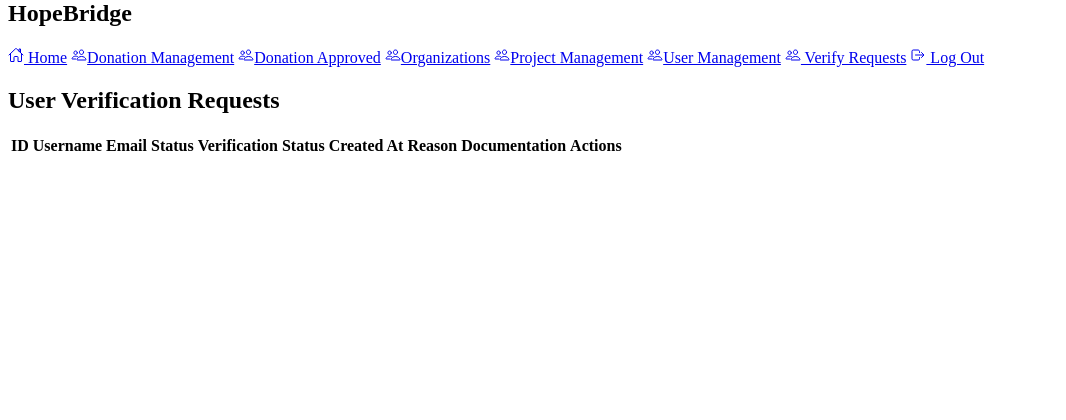
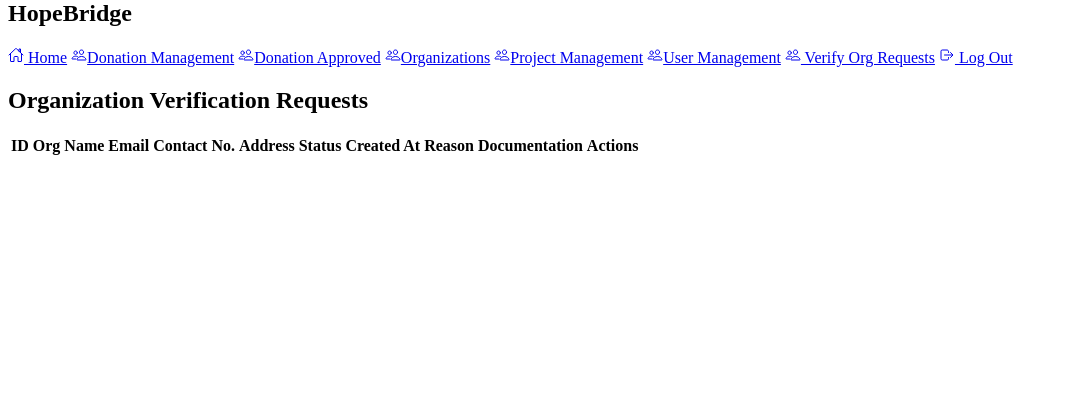
Before and after one commit to davidmanaloto/HopeBridge, a PHP site: page /verify_management.php in a window 1280 px wide. Shown: the part 332-752 px from the top of the page, without its empty margins (0-1066 px from the left). Run offline with PHP 8.4, Linux system fonts and the light colour scheme; a user stored in the database is signed in; lists and menus that the app fills with data are empty.

Commit message:
committed

```diff
--- a/php/admin_dashboard.php
+++ b/php/admin_dashboard.php
@@ -60,7 +60,7 @@ if (!$result) {
             <a href="org_management.php" class="nav-link donation-management"><ion-icon name="people-outline"></ion-icon>Organizations</a>
             <a href="project_view.php" class="nav-link donation-management"><ion-icon name="people-outline"></ion-icon>Project Management</a>
             <a href="user_management.php" class="nav-link user-management"><ion-icon name="people-outline"></ion-icon>User Management</a>
-            <a href="verify_management.php" class="nav-link user-management"><ion-icon name="people-outline"></ion-icon> Verify Requests</a>
+            <a href="verify_management.php" class="nav-link user-management"><ion-icon name="people-outline"></ion-icon> Verify Org Requests</a>
             <a href="admin_logout.php" class="nav-link logout"><ion-icon name="log-out-outline"></ion-icon> Log Out</a>
         </div>
     </nav>
--- a/php/donation_action.php
+++ b/php/donation_action.php
@@ -4,10 +4,11 @@ require 'db_connection.php';
 $action = $_GET['action'] ?? '';
 
 if ($action == 'get_donations') {
-    $query = "SELECT d.id, u.username AS donor_name, o.name AS organization_name, d.amount, d.status, d.receipt_path, d.date_created
+    $query = "SELECT d.id, u.username AS donor_name, o.name AS organization_name, COALESCE(p.project_name,'Direct Donation') AS project_name, d.amount, d.status, d.receipt_path, d.date_created
               FROM donations d
               JOIN user_table u ON d.user_id = u.id
               JOIN organizations o ON d.organization_id = o.id
+              LEFT JOIN projects p on d.project_id = p.project_id
               WHERE d.status = 'Pending'
               ORDER BY d.date_created DESC";
 
--- a/php/donation_approved.php
+++ b/php/donation_approved.php
@@ -53,7 +53,7 @@ $result = $conn->query($query);
             <a href="org_management.php" class="nav-link donation-management"><ion-icon name="people-outline"></ion-icon>Organizations</a>
             <a href="project_view.php" class="nav-link donation-management"><ion-icon name="people-outline"></ion-icon>Project Management</a>
             <a href="user_management.php" class="nav-link user-management"><ion-icon name="people-outline"></ion-icon>User Management</a>
-            <a href="verify_management.php" class="nav-link user-management"><ion-icon name="people-outline"></ion-icon> Verify Requests</a>
+            <a href="verify_management.php" class="nav-link user-management"><ion-icon name="people-outline"></ion-icon> Verify Org Requests</a>
             <a href="admin_logout.php" class="nav-link logout"><ion-icon name="log-out-outline"></ion-icon> Log Out</a>
         </div>
     </nav>
--- a/php/donation_management.php
+++ b/php/donation_management.php
@@ -43,7 +43,7 @@ if ($_SESSION['role'] !== 'Admin') {
             <a href="org_management.php" class="nav-link donation-management"><ion-icon name="people-outline"></ion-icon>Organizations</a>
             <a href="project_view.php" class="nav-link donation-management"><ion-icon name="people-outline"></ion-icon>Project Management</a>
             <a href="user_management.php" class="nav-link user-management"><ion-icon name="people-outline"></ion-icon>User Management</a>
-            <a href="verify_management.php" class="nav-link user-management"><ion-icon name="people-outline"></ion-icon> Verify Requests</a>
+            <a href="verify_management.php" class="nav-link user-management"><ion-icon name="people-outline"></ion-icon> Verify Org Requests</a>
             <a href="admin_logout.php" class="nav-link logout"><ion-icon name="log-out-outline"></ion-icon> Log Out</a>
         </div>
     </nav>
@@ -61,6 +61,7 @@ if ($_SESSION['role'] !== 'Admin') {
             <tr>
                 <th>ID</th>
                 <th>Donor Name</th>
+                <th>Project Name</th> <!--Added-->
                 <th>Organization Name</th>
                 <th>Amount</th>
                 <th>Receipt</th>
@@ -70,7 +71,7 @@ if ($_SESSION['role'] !== 'Admin') {
             </tr>
         </thead>
         <tbody id="donationTableBody">
-            <tr><td colspan="8" style="text-align: center;">Loading donations...</td></tr>
+            <tr><td colspan="9" style="text-align: center;">Loading donations...</td></tr>
         </tbody>
     </table>
 
--- a/php/org_management.php
+++ b/php/org_management.php
@@ -37,7 +37,7 @@ if (!isset($_SESSION['username']) || $_SESSION['role'] !== 'Admin') {
             <a href="org_management.php" class="nav-link donation-management"><ion-icon name="people-outline"></ion-icon>Organizations</a>
             <a href="project_view.php" class="nav-link donation-management"><ion-icon name="people-outline"></ion-icon>Project Management</a>
             <a href="user_management.php" class="nav-link user-management"><ion-icon name="people-outline"></ion-icon>User Management</a>
-            <a href="verify_management.php" class="nav-link user-management"><ion-icon name="people-outline"></ion-icon> Verify Requests</a>
+            <a href="verify_management.php" class="nav-link user-management"><ion-icon name="people-outline"></ion-icon> Verify Org Requests</a>
             <a href="admin_logout.php" class="nav-link logout"><ion-icon name="log-out-outline"></ion-icon> Log Out</a>
         </div>
     </nav>
--- a/php/project_view.php
+++ b/php/project_view.php
@@ -29,7 +29,7 @@
                 <a href="org_management.php" class="nav-link donation-management"><ion-icon name="people-outline"></ion-icon>Organizations</a>
                 <a href="project_view.php" class="nav-link donation-management"><ion-icon name="people-outline"></ion-icon>Project Management</a>
                 <a href="user_management.php" class="nav-link user-management"><ion-icon name="people-outline"></ion-icon>User Management</a>
-                <a href="verify_management.php" class="nav-link user-management"><ion-icon name="people-outline"></ion-icon> Verify Requests</a>
+                <a href="verify_management.php" class="nav-link user-management"><ion-icon name="people-outline"></ion-icon> Verify Org Requests</a>
                 <a href="admin_logout.php" class="nav-link logout"><ion-icon name="log-out-outline"></ion-icon> Log Out</a>
             </div>
         </nav>
--- a/php/user_management.php
+++ b/php/user_management.php
@@ -92,7 +92,7 @@ if (isset($_GET['action'])) {
             <a href="org_management.php" class="nav-link donation-management"><ion-icon name="people-outline"></ion-icon>Organizations</a>
             <a href="project_view.php" class="nav-link donation-management"><ion-icon name="people-outline"></ion-icon>Project Management</a>
             <a href="user_management.php" class="nav-link user-management"><ion-icon name="people-outline"></ion-icon>User Management</a>
-            <a href="verify_management.php" class="nav-link user-management"><ion-icon name="people-outline"></ion-icon> Verify Requests</a>
+            <a href="verify_management.php" class="nav-link user-management"><ion-icon name="people-outline"></ion-icon> Verify Org Requests</a>
             <a href="admin_logout.php" class="nav-link logout"><ion-icon name="log-out-outline"></ion-icon> Log Out</a>
         </div>
     </nav>
--- a/php/verify_management.php
+++ b/php/verify_management.php
@@ -19,21 +19,56 @@ if (isset($_GET['action'])) {
     header('Content-Type: application/json');
     switch ($_GET['action']) {
         case 'get_pending':
-            $query = "SELECT id, username, email, status, created_at, verification_document, verification_reason FROM user_table WHERE verification_status = 'Pending'";
+            //$query = "SELECT id, username, email, status, created_at, verification_document, verification_reason FROM user_table WHERE verification_status = 'Pending'";
+            $query = "SELECT id, organization_name, email, contact_number, address, role, status, created_at, verification_reason, verification_document FROM org_user_table WHERE verification_status = 'Unverified'";
             $result = $conn->query($query);
             $requests = $result->fetch_all(MYSQLI_ASSOC);
             echo json_encode($requests);
             exit;
 
+            // Updated when ueser is verified, saves to organization_table
             case 'verify_user':
                 if (isset($_POST['id'])) {
                     $id = intval($_POST['id']);
-                $query = "UPDATE user_table SET verification_status = 'Verified', is_verified = 1 WHERE id = ?";
+
+                    // Get org details from org_user_table
+                    $query = "SELECT organization_name, email, contact_number, address FROM org_user_table WHERE id = ?";
                     $stmt = $conn->prepare($query);
                     $stmt->bind_param("i", $id);
                     $stmt->execute();
-                echo json_encode(['success' => $stmt->affected_rows > 0]);
+                    $result = $stmt->get_result();
+                    $org = $result->fetch_assoc();
+
+                    if ($org) {
+                        // Check if the organization exists
+                        $checkQuery = "SELECT id FROM organization_table WHERE organization_name = ?";
+                        $checkStmt = $conn->prepare($checkQuery);
+                        $checkStmt->bind_param("s", $org['organization_name']);
+                        $checkStmt->execute();
+                        $checkResult = $checkStmt->get_result();
+
+                        if ($checkResult->num_rows > 0) {
+                            // Org exists, get its ID
+                            $orgData = $checkResult->fetch_assoc();
+                            $organization_id = $orgData['id'];
+                        } else {
+                            // Org doesn't exist, create it
+                            $insertQuery = "INSERT INTO organization_table (organization_name, description, donation_link, tags) VALUES (?, '', '', '')";
+                            $insertStmt = $conn->prepare($insertQuery);
+                            $insertStmt->bind_param("s", $org['organization_name']);
+                            $insertStmt->execute();
+                            $organization_id = $insertStmt->insert_id; // Get new org ID
+                        }
+
+                        // Update org_user_table with verification and link it to the organization
+                        $updateQuery = "UPDATE org_user_table SET verification_status = 'Verified', is_verified = 1, organization_id = ? WHERE id = ?";
+                        $updateStmt = $conn->prepare($updateQuery);
+                        $updateStmt->bind_param("ii", $organization_id, $id);
+                        $updateStmt->execute();
+
+                        echo json_encode(['success' => $updateStmt->affected_rows > 0]);
                         exit;
+                    }
                 }
                 break;
 
@@ -41,7 +76,8 @@ if (isset($_GET['action'])) {
             if (isset($_POST['id'], $_POST['reason'])) {
                 $id = intval($_POST['id']);
                 $reason = trim($_POST['reason']);
-                $query = "UPDATE user_table SET verification_status = 'Rejected', verification_reason = ? WHERE id = ?";
+                //$query = "UPDATE user_table SET verification_status = 'Rejected', verification_reason = ? WHERE id = ?";
+                $query = "UPDATE org_user_table SET verification_status = 'Rejected' verification_reason = ? WHERE id = ?";
                 $stmt = $conn->prepare($query);
                 $stmt->bind_param("si", $reason, $id);
                 $stmt->execute();
@@ -82,22 +118,23 @@ if (isset($_GET['action'])) {
             <a href="org_management.php" class="nav-link donation-management"><ion-icon name="people-outline"></ion-icon>Organizations</a>
             <a href="project_view.php" class="nav-link donation-management"><ion-icon name="people-outline"></ion-icon>Project Management</a>
             <a href="user_management.php" class="nav-link user-management"><ion-icon name="people-outline"></ion-icon>User Management</a>
-            <a href="verify_management.php" class="nav-link user-management"><ion-icon name="people-outline"></ion-icon> Verify Requests</a>
+            <a href="verify_management.php" class="nav-link user-management"><ion-icon name="people-outline"></ion-icon> Verify Org Requests</a>
             <a href="admin_logout.php" class="nav-link logout"><ion-icon name="log-out-outline"></ion-icon> Log Out</a>
         </div>
     </nav>
     <div class="user-management-container">
         <div class="user-management-header">
-    <h2>User Verification Requests</h2>
+    <h2>Organization Verification Requests</h2>
     </div>
     <table class="user-table">
         <thead>
             <tr>
                 <th>ID</th>
-                <th>Username</th>
+                <th>Org Name</th>
                 <th>Email</th>
+                <th>Contact No.</th>
+                <th>Address</th>
                 <th>Status</th>
-                <th>Verification Status</th>
                 <th>Created At</th>
                 <th>Reason</th>
                 <th>Documentation</th>
```
Also changed, not shown: js/donations.js (+4 -3 lines), js/verify_management.js (+12 -8 lines). Lines whose indentation alone changed are shown as unchanged.
